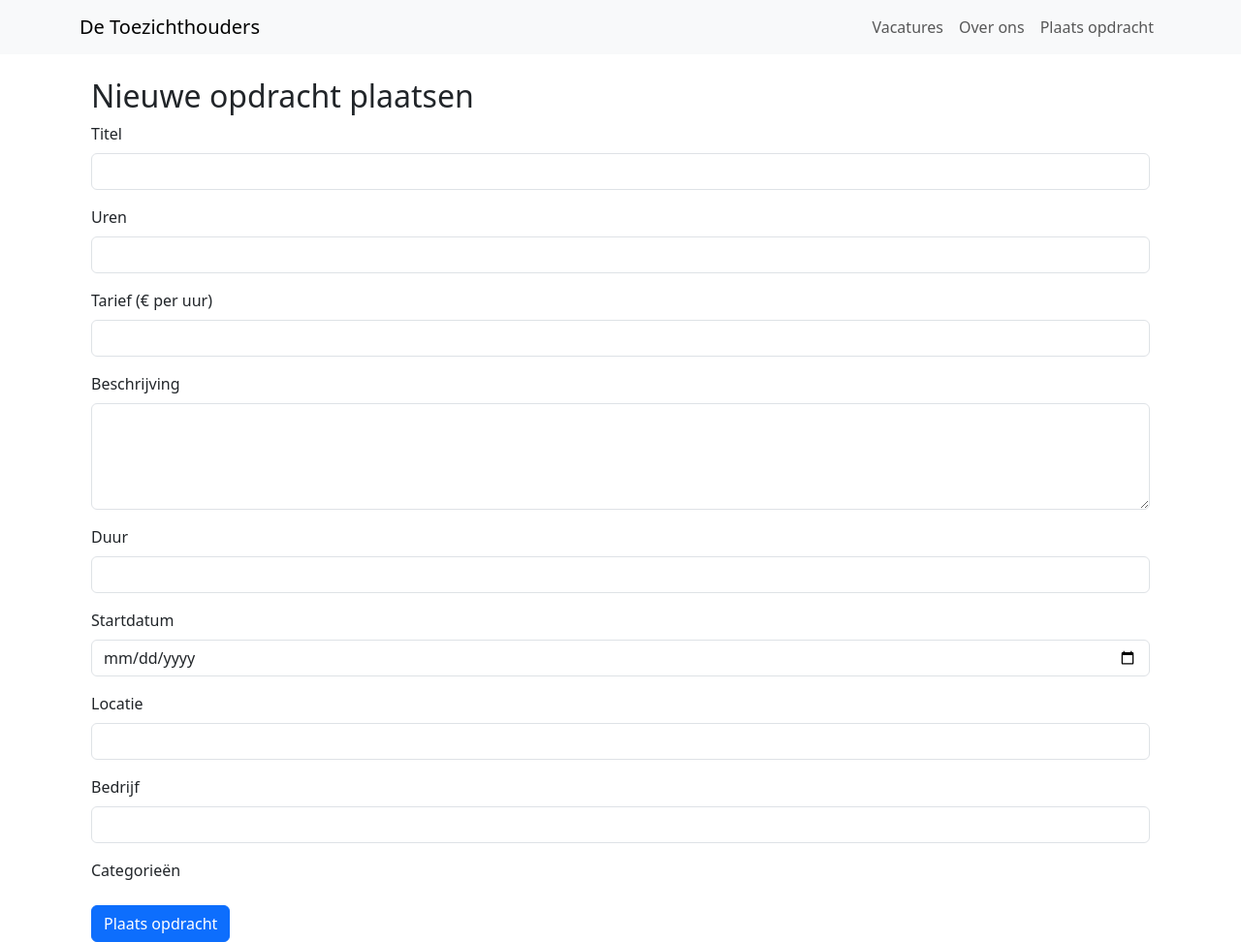
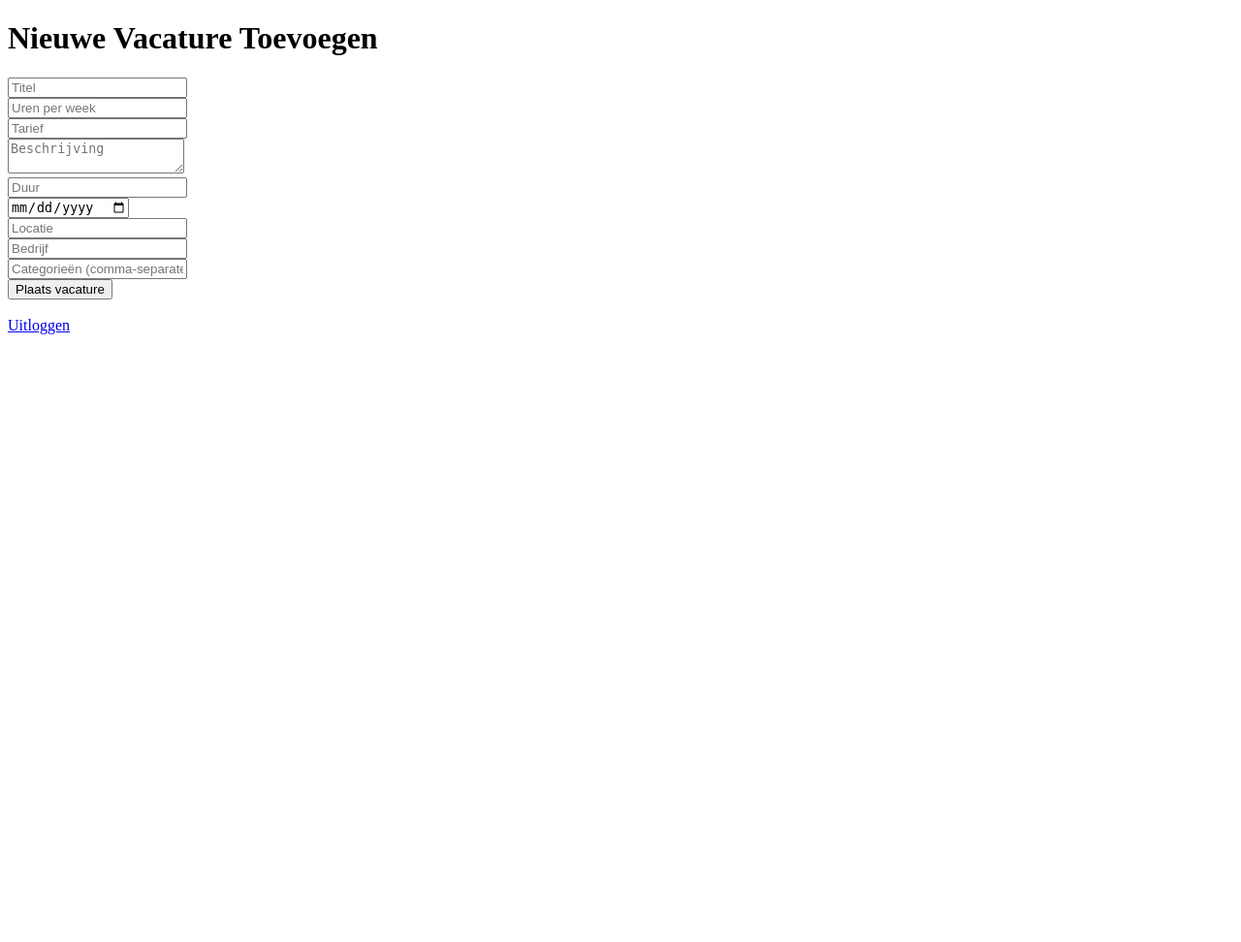
Before and after one commit to OostersBeheer/DeToezichthouders, a Flask app: page /admin in a window 1280 px wide. Shown: the whole page at 97% size. After the commit the page ends 345 px from the top, so only its background shows below. Run offline with Flask 3, Linux system fonts and the light colour scheme; the visitor is signed in with stand-in values (Sample User, id 1).

Commit message:
Updateadmin.html

```diff
--- a/templates/admin.html
+++ b/templates/admin.html
@@ -1,52 +1,24 @@
-{% extends "base.html" %}
-{% block content %}
-  <div class="container mt-4">
-    <h2>Nieuwe opdracht plaatsen</h2>
+<!DOCTYPE html>
+<html lang="nl">
+<head>
+    <meta charset="UTF-8">
+    <title>Admin - Nieuwe Vacature</title>
+</head>
+<body>
+    <h1>Nieuwe Vacature Toevoegen</h1>
     <form method="post">
-      <div class="mb-3">
-        <label class="form-label">Titel</label>
-        <input type="text" name="title" class="form-control" required>
-      </div>
-      <div class="mb-3">
-        <label class="form-label">Uren</label>
-        <input type="text" name="hours" class="form-control">
-      </div>
-      <div class="mb-3">
-        <label class="form-label">Tarief (€ per uur)</label>
-        <input type="number" step="0.01" name="rate" class="form-control">
-      </div>
-      <div class="mb-3">
-        <label class="form-label">Beschrijving</label>
-        <textarea name="description" class="form-control" rows="4"></textarea>
-      </div>
-      <div class="mb-3">
-        <label class="form-label">Duur</label>
-        <input type="text" name="duration" class="form-control">
-      </div>
-      <div class="mb-3">
-        <label class="form-label">Startdatum</label>
-        <input type="date" name="start_date" class="form-control">
-      </div>
-      <div class="mb-3">
-        <label class="form-label">Locatie</label>
-        <input type="text" name="location" class="form-control">
-      </div>
-      <div class="mb-3">
-        <label class="form-label">Bedrijf</label>
-        <input type="text" name="company" class="form-control">
-      </div>
-      <div class="mb-3">
-        <label class="form-label">Categorieën</label>
-        <div class="d-flex flex-wrap gap-2">
-          {% for slug, label in categories %}
-            <div class="form-check">
-              <input class="form-check-input" type="checkbox" name="categories" value="{{ slug }}">
-              <label class="form-check-label">{{ label }}</label>
-            </div>
-          {% endfor %}
-        </div>
-      </div>
-      <button type="submit" class="btn btn-primary">Plaats opdracht</button>
+        <input type="text" name="title" placeholder="Titel" required><br>
+        <input type="text" name="hours" placeholder="Uren per week"><br>
+        <input type="text" name="rate" placeholder="Tarief"><br>
+        <textarea name="description" placeholder="Beschrijving"></textarea><br>
+        <input type="text" name="duration" placeholder="Duur"><br>
+        <input type="date" name="start_date" placeholder="Startdatum"><br>
+        <input type="text" name="location" placeholder="Locatie"><br>
+        <input type="text" name="company" placeholder="Bedrijf"><br>
+        <input type="text" name="categories" placeholder="Categorieën (comma-separated)"><br>
+        <input type="submit" value="Plaats vacature">
     </form>
-  </div>
-{% endblock %}
+    <br>
+    <a href="{{ url_for('admin_logout') }}">Uitloggen</a>
+</body>
+</html>
```
